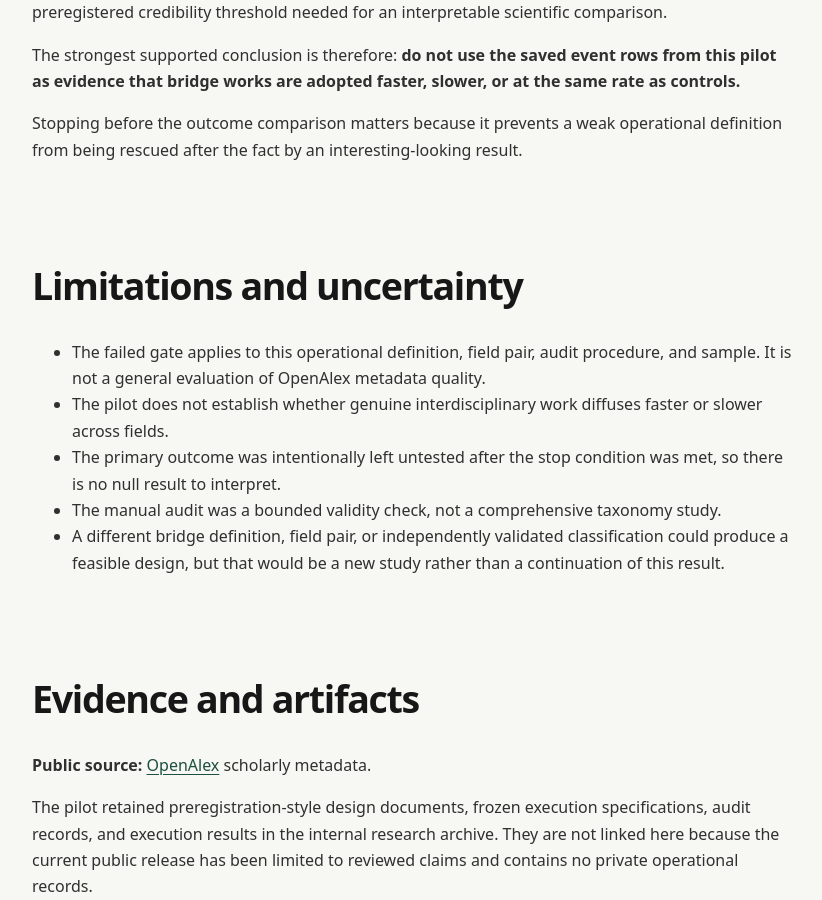
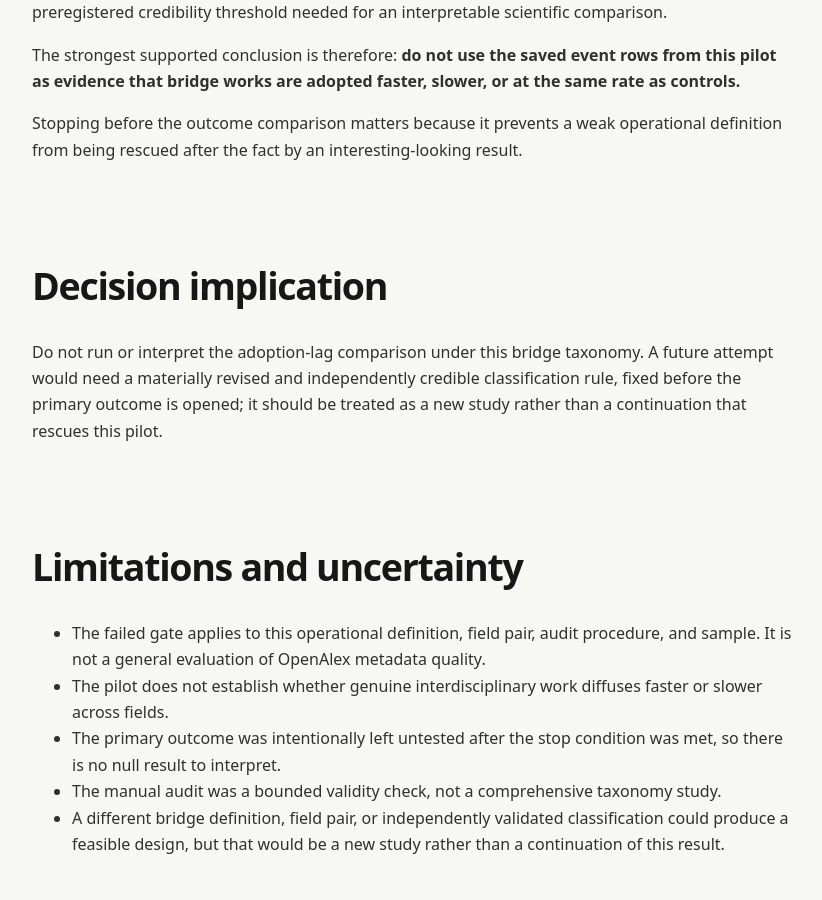
Before and after one commit to Josh-Temple/studio-lab-research, a Jekyll site: the page built from _research/openalex-bridge-adoption-lag.md, in a window 1280 px wide and 900 px high, scrolled down 2193 px. Shown: the whole window, without its empty margins (48-870 px from the left). Built offline with Jekyll 4.4.1, drawn with Linux system fonts in a browser that asks for light colours.

Commit message:
Add decision implication to OpenAlex pilot

```diff
--- a/_research/openalex-bridge-adoption-lag.md
+++ b/_research/openalex-bridge-adoption-lag.md
@@ -41,6 +41,10 @@ The strongest supported conclusion is therefore: **do not use the saved event ro
 
 Stopping before the outcome comparison matters because it prevents a weak operational definition from being rescued after the fact by an interesting-looking result.
 
+## Decision implication
+
+Do not run or interpret the adoption-lag comparison under this bridge taxonomy. A future attempt would need a materially revised and independently credible classification rule, fixed before the primary outcome is opened; it should be treated as a new study rather than a continuation that rescues this pilot.
+
 ## Limitations and uncertainty
 
 - The failed gate applies to this operational definition, field pair, audit procedure, and sample. It is not a general evaluation of OpenAlex metadata quality.
```
